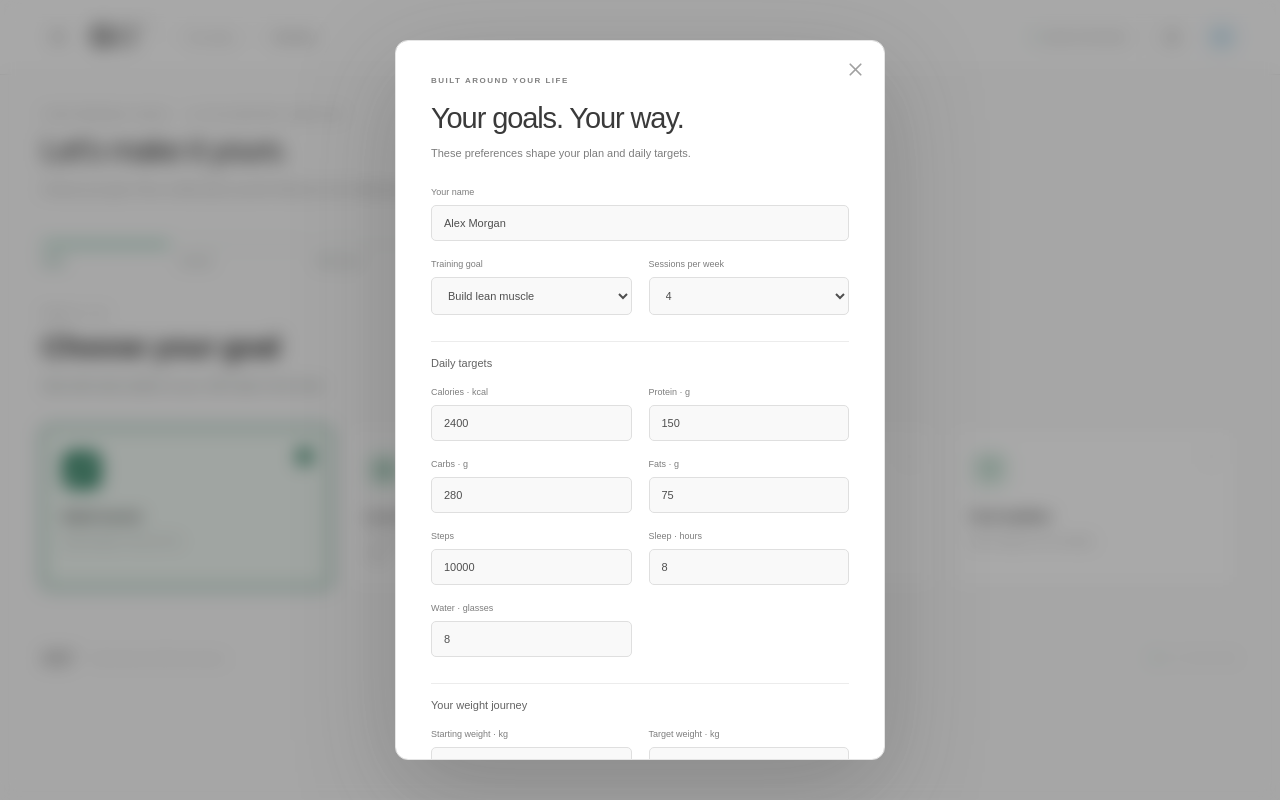
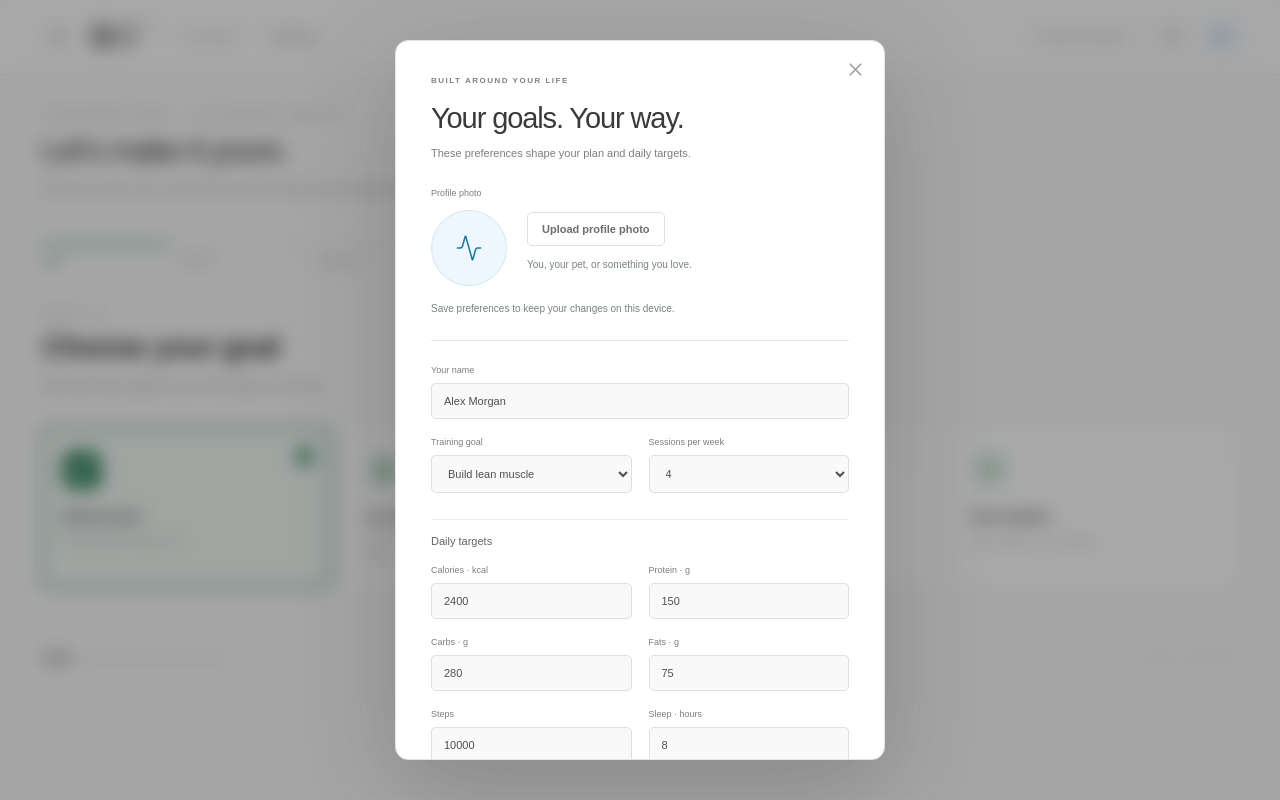
Before and after one commit to peteryangyilin-web/1, a React (Vite) app: page / in a window 1280 px wide. Both pictures are taken after a click on the button "AM". Built offline with nearby package versions, Linux system fonts and the light colour scheme.

Commit message:
Add profile photo upload to personal settings and sync account avatars

```diff
--- a/src/components/AvatarEditor.jsx
+++ b/src/components/AvatarEditor.jsx
@@ -28,7 +28,7 @@ export default function AvatarEditor({ value, onSave, onClose }) {
     ctx.fillRect(0, 0, 256, 256);
     ctx.drawImage(image, (image.naturalWidth - side) * x / 100, (image.naturalHeight - side) * y / 100, side, side, 0, 0, 256, 256);
   }, [image, zoom, x, y]);
-  return <dialog ref={dialog} className="avatar-editor" aria-labelledby="avatar-editor-title" onCancel={onClose} onClick={e => { if (e.target === dialog.current) { const r = dialog.current.getBoundingClientRect(); if (e.clientX < r.left || e.clientX > r.right || e.clientY < r.top || e.clientY > r.bottom) onClose(); } }}>
+  return <dialog ref={dialog} className="avatar-editor" aria-labelledby="avatar-editor-title" onCancel={onClose} onKeyDown={e => { if (e.key === "Escape" || e.key === "Tab") e.stopPropagation(); }} onClick={e => { if (e.target === dialog.current) { const r = dialog.current.getBoundingClientRect(); if (e.clientX < r.left || e.clientX > r.right || e.clientY < r.top || e.clientY > r.bottom) onClose(); } }}>
     <div className="avatar-editor-top"><span className="eyebrow">MAKE IT YOURS</span><button type="button" className="icon-button" aria-label="Close avatar editor" onClick={onClose}><X size={18} /></button></div>
     <h2 id="avatar-editor-title">Create your own avatar?</h2>
     <p>You, your pet, or something you love. Give your GO character a little personality.</p>
--- a/src/components/overviewProfile.css
+++ b/src/components/overviewProfile.css
@@ -544,3 +544,14 @@
 .avatar-editor-actions { display:flex; justify-content:flex-end; gap:12px; margin-top:22px; }
 .avatar-editor-actions .secondary-button { padding:11px 16px; border-radius:5px; font-size:11px; }
 @media(max-width:650px) { .avatar-editor { padding:22px; } .wizard-avatar-trigger { padding:11px 12px; } }
+
+.avatar > img { width:100%; height:100%; object-fit:cover; border-radius:50%; }
+.settings-avatar-section { margin:24px 0; padding-bottom:22px; border-bottom:1px solid var(--line); }
+.settings-avatar-section > .field { margin-bottom:12px; }
+.settings-avatar-row { display:flex; align-items:center; gap:20px; }
+.settings-avatar-preview { width:76px; height:76px; border-radius:50%; flex-shrink:0; display:grid; place-items:center; background:var(--sky-wash); color:var(--sky); overflow:hidden; border:1px solid #d0e8f4; }
+.settings-avatar-preview img { width:100%; height:100%; object-fit:cover; }
+.settings-avatar-row .secondary-button { padding:10px 14px; border-radius:5px; font-size:11px; }
+.settings-avatar-row p,.settings-avatar-section > small { font-size:10px; color:#78837e; line-height:1.8; }
+.settings-avatar-section > small { display:block; margin-top:14px; }
+.settings-avatar-remove { font-size:10px; color:#65766e; padding:0; text-decoration:underline; text-underline-offset:3px; }
--- a/src/main.jsx
+++ b/src/main.jsx
@@ -56,6 +56,7 @@ import "./style.css";
 import SnackSimulation from "./components/SnackSimulation";
 import ExerciseDemo from "./components/ExerciseDemo";
 import OverviewProfile from "./components/OverviewProfile";
+import AvatarEditor from "./components/AvatarEditor";
 import Entrance from "./components/Entrance";
 import "./components/navigation.css";
 import "./colorTheme.css";
@@ -472,7 +473,7 @@ function App() {
               setModal({ type: "settings" });
             }}
           >
-            <div className="avatar">{initials}</div>
+            <div className="avatar">{profile.avatar ? <img src={profile.avatar} alt="" /> : initials}</div>
             <div>
               <strong>{profile.name}</strong>
               <small>Be a little better.</small>
@@ -542,7 +543,7 @@ function App() {
               aria-label="Profile settings"
               onClick={() => setModal({ type: "settings" })}
             >
-              {initials}
+              {profile.avatar ? <img src={profile.avatar} alt="" /> : initials}
             </button>
           </div>
           {notice && (
@@ -1875,6 +1876,8 @@ function MetricsForm({ record, selected, disabled, onSubmit }) {
   );
 }
 function SettingsForm({ profile, onSubmit }) {
+  const [avatar, setAvatar] = useState(profile.avatar || null);
+  const [editingAvatar, setEditingAvatar] = useState(false);
   return (
     <>
       <span className="eyebrow">BUILT AROUND YOUR LIFE</span>
@@ -1886,6 +1889,7 @@ function SettingsForm({ profile, onSubmit }) {
           const f = new FormData(e.currentTarget);
           onSubmit({
             ...profile,
+            avatar,
             name: f.get("name").trim(),
             goal: f.get("goal"),
             ...Object.fromEntries(
@@ -1905,6 +1909,16 @@ function SettingsForm({ profile, onSubmit }) {
           });
         }}
       >
+        <div className="settings-avatar-section">
+          <span className="field">Profile photo</span>
+          <div className="settings-avatar-row">
+            <div className="settings-avatar-preview">{avatar ? <img src={avatar} alt="Your profile photo" /> : <Activity size={28} strokeWidth={1.3} />}</div>
+            <div><button type="button" className="secondary-button" onClick={() => setEditingAvatar(true)}>{avatar ? "Change profile photo" : "Upload profile photo"}</button>
+            <p>You, your pet, or something you love.</p>
+            {avatar && <button type="button" className="settings-avatar-remove" onClick={() => setAvatar(null)}>Remove profile photo</button>}</div>
+          </div>
+          <small>Save preferences to keep your changes on this device.</small>
+        </div>
         <Field label="Your name" name="name" type="text" value={profile.name} />
         <div className="form-grid">
           <label className="field">
@@ -1974,6 +1988,7 @@ function SettingsForm({ profile, onSubmit }) {
           Save preferences <Check size={16} />
         </button>
       </form>
+      {editingAvatar && <AvatarEditor value={avatar} onClose={() => setEditingAvatar(false)} onSave={photo => { setAvatar(photo); setEditingAvatar(false); }} />}
     </>
   );
 }
```
Also changed, not shown: tests/avatar-flow.cjs (+26 -1 lines), 1 other file (tests, documents, lock files or other folders).
